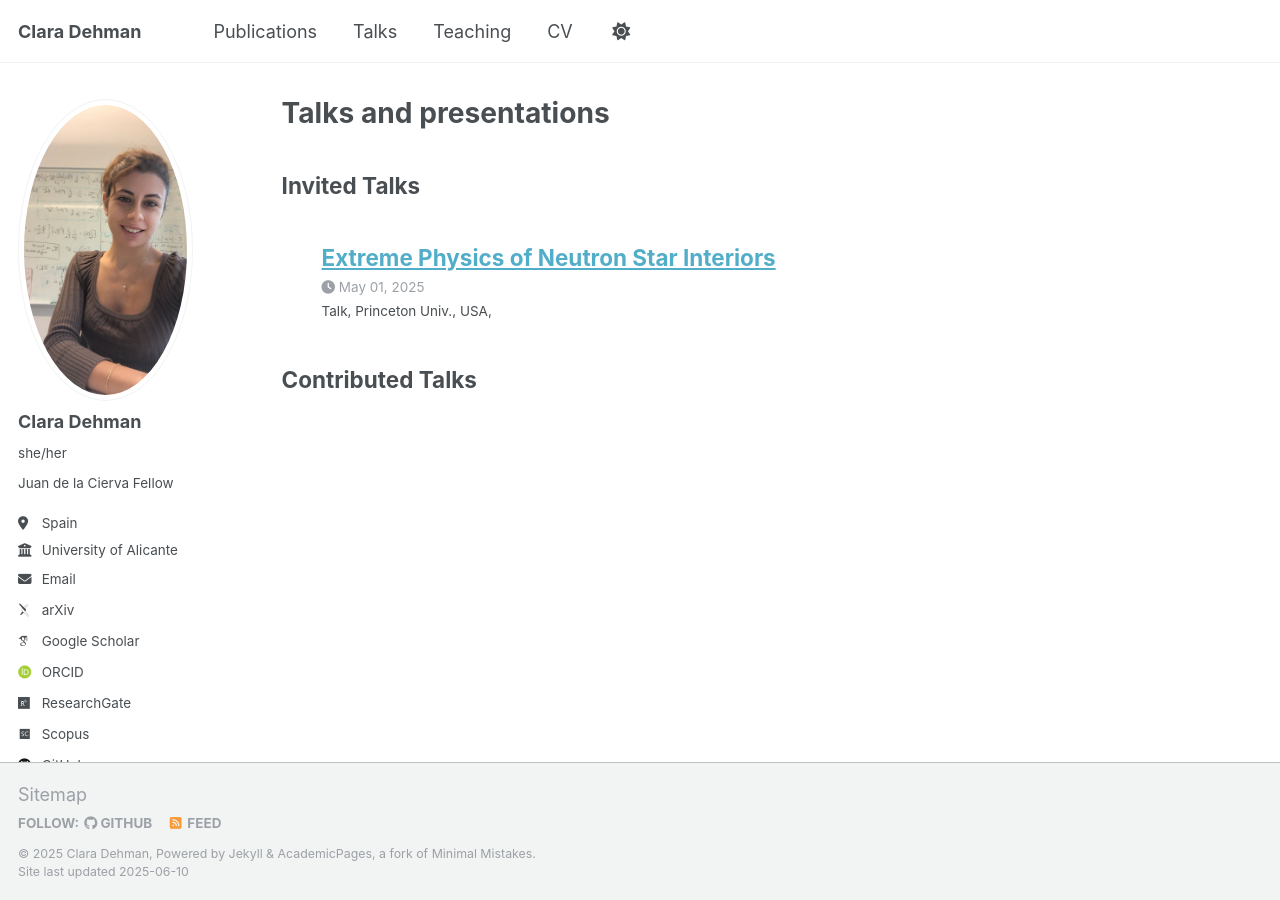
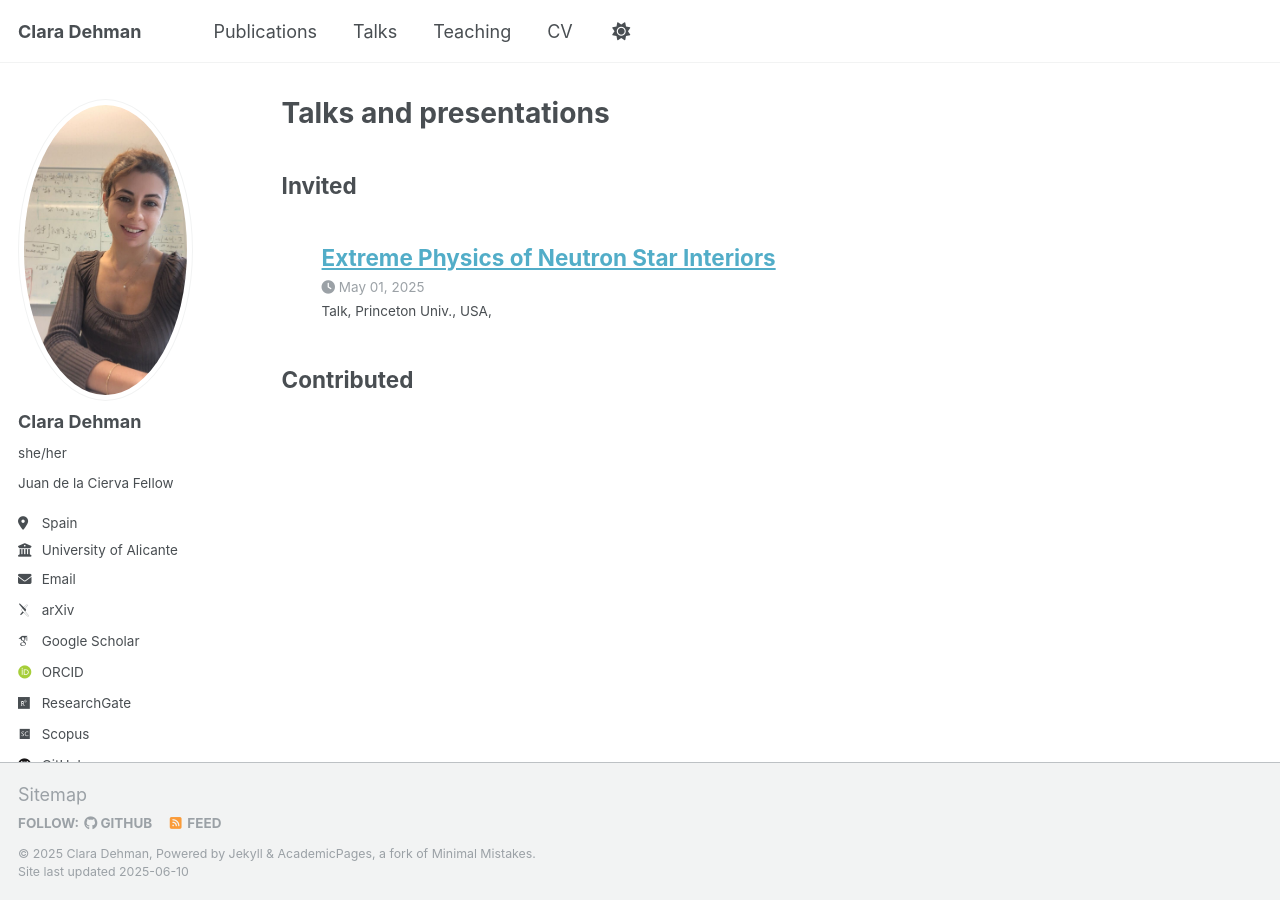
Before and after one commit to ClaraDehman/ClaraDehman.github.io, a Jekyll site: the page built from _pages/talks.html, in a window 1280 px wide. Built offline with Jekyll 4.4.1, drawn with Linux system fonts in a browser that asks for light colours; some web fonts are replaced.

Commit message:
eliminating talks, no need to be repetitive _config.yml

```diff
--- a/_config.yml
+++ b/_config.yml
@@ -89,9 +89,9 @@ publication_category:
 # talks Category:
 talk_category:
   invited:
-    title: 'Invited Talks'
+    title: 'Invited'
   contributed:
-    title: 'Contributed Talks'
+    title: 'Contributed'
 
 
 # Site Settings
```
